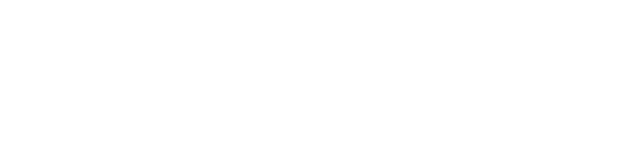
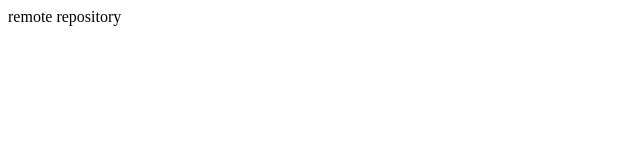
Before and after one commit to Ashwini303/MergeConflict-Test, a plain HTML site: page index.html in a window 1280 px wide. Shown: the whole page, without its empty margins (0-640 px from the left). Drawn offline with Linux system fonts and the light colour scheme.

Commit message:
Update index.html

```diff
--- a/index.html
+++ b/index.html
@@ -2,5 +2,6 @@
 <head>
 </head>
 <body>
+  remote repository
 </body>
 </html>
```
